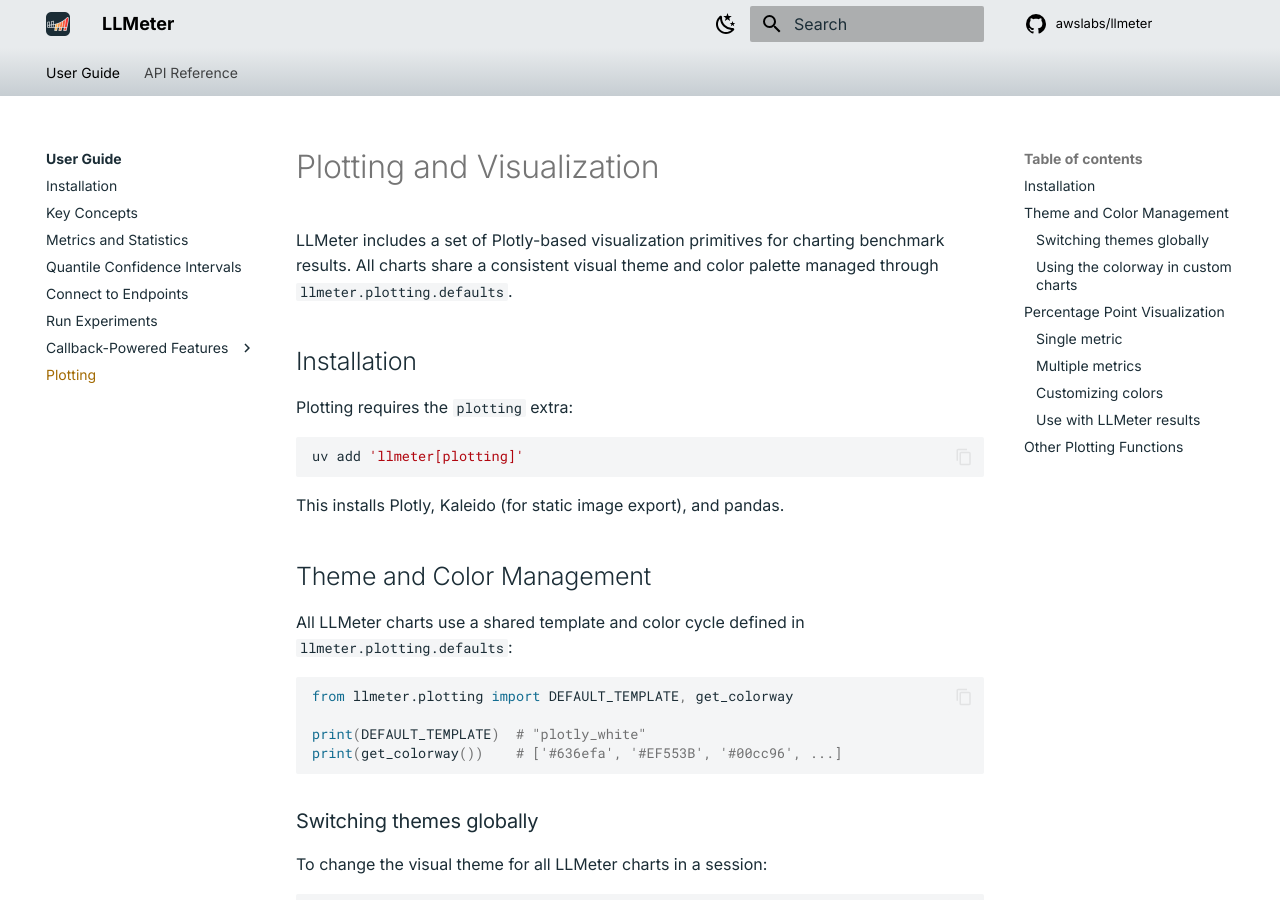
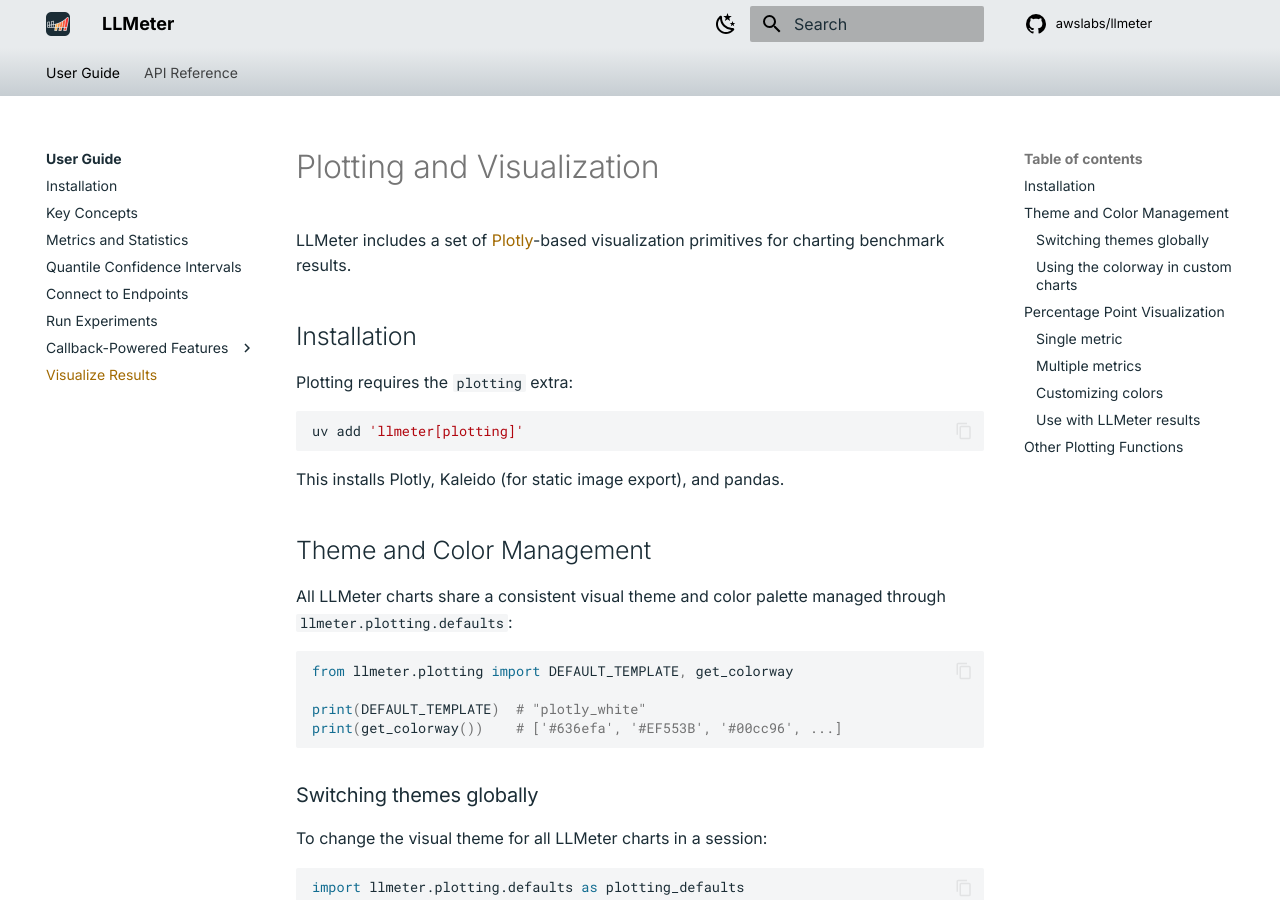
Before and after one commit to awslabs/llmeter, an MkDocs documentation site: the page built from docs/user_guide/plotting.md, in a window 1280 px wide and 900 px high. Built offline with MkDocs 1.6.1 and Material for MkDocs 9.7.7, drawn with Linux system fonts in a browser that asks for light colours; comment, search, counter and statistics services are not loaded.

Commit message:
doc(plotting): Minor tweaks

````diff
--- a/docs/user_guide/plotting.md
+++ b/docs/user_guide/plotting.md
@@ -1,8 +1,6 @@
 # Plotting and Visualization
 
-LLMeter includes a set of Plotly-based visualization primitives for charting benchmark
-results. All charts share a consistent visual theme and color palette managed through
-`llmeter.plotting.defaults`.
+LLMeter includes a set of [Plotly](https://plotly.com/python/)-based visualization primitives for charting benchmark results.
 
 ## Installation
 
@@ -16,8 +14,7 @@ This installs Plotly, Kaleido (for static image export), and pandas.
 
 ## Theme and Color Management
 
-All LLMeter charts use a shared template and color cycle defined in
-`llmeter.plotting.defaults`:
+All LLMeter charts share a consistent visual theme and color palette managed through `llmeter.plotting.defaults`:
 
 ```python
 from llmeter.plotting import DEFAULT_TEMPLATE, get_colorway
--- a/mkdocs.yml
+++ b/mkdocs.yml
@@ -43,7 +43,7 @@ nav:
       - user_guide/callbacks/cache_buster.md
       - user_guide/callbacks/cost.md
       - user_guide/callbacks/mlflow.md
-    - Plotting: user_guide/plotting.md
+    - Visualize Results: user_guide/plotting.md
   - API Reference:
     - reference/index.md
     - callbacks:
````
